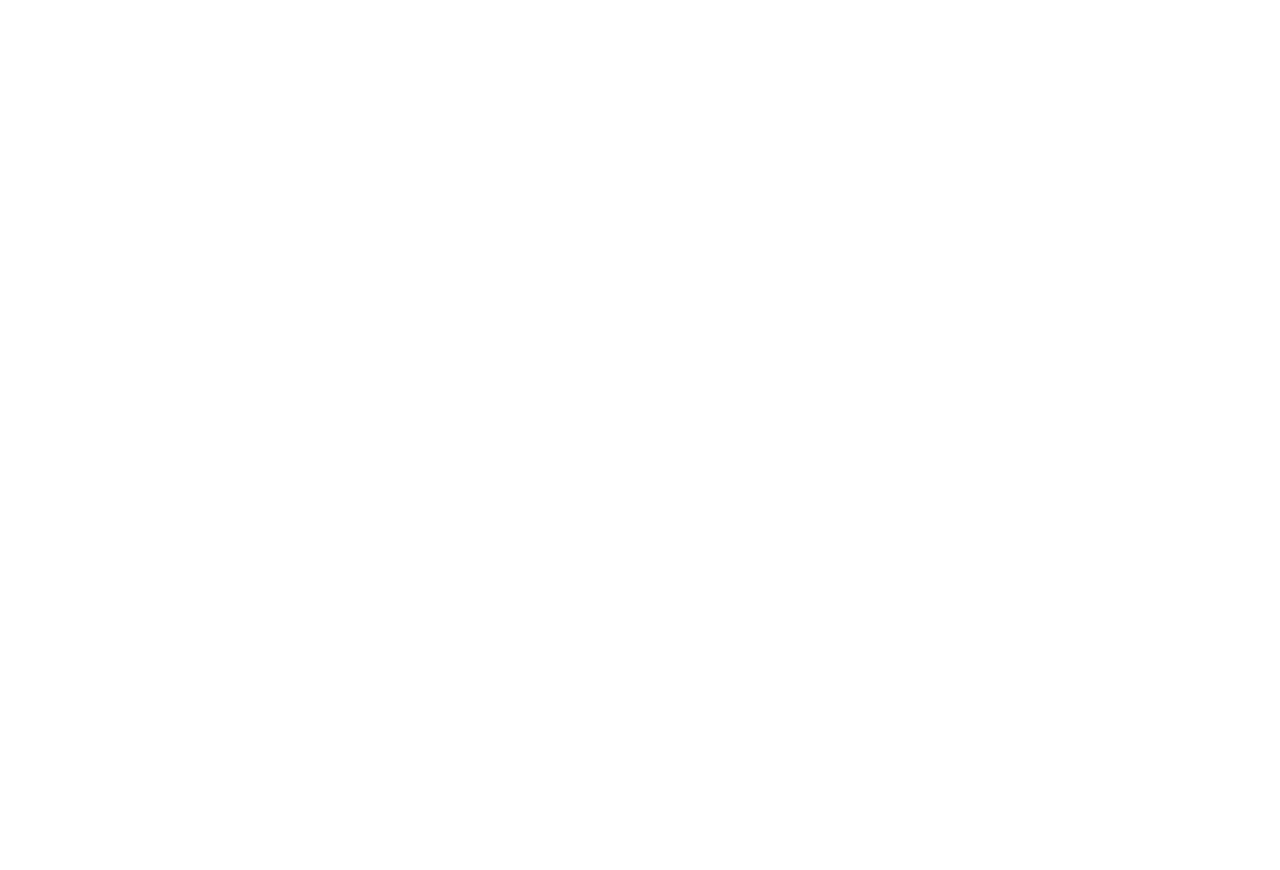
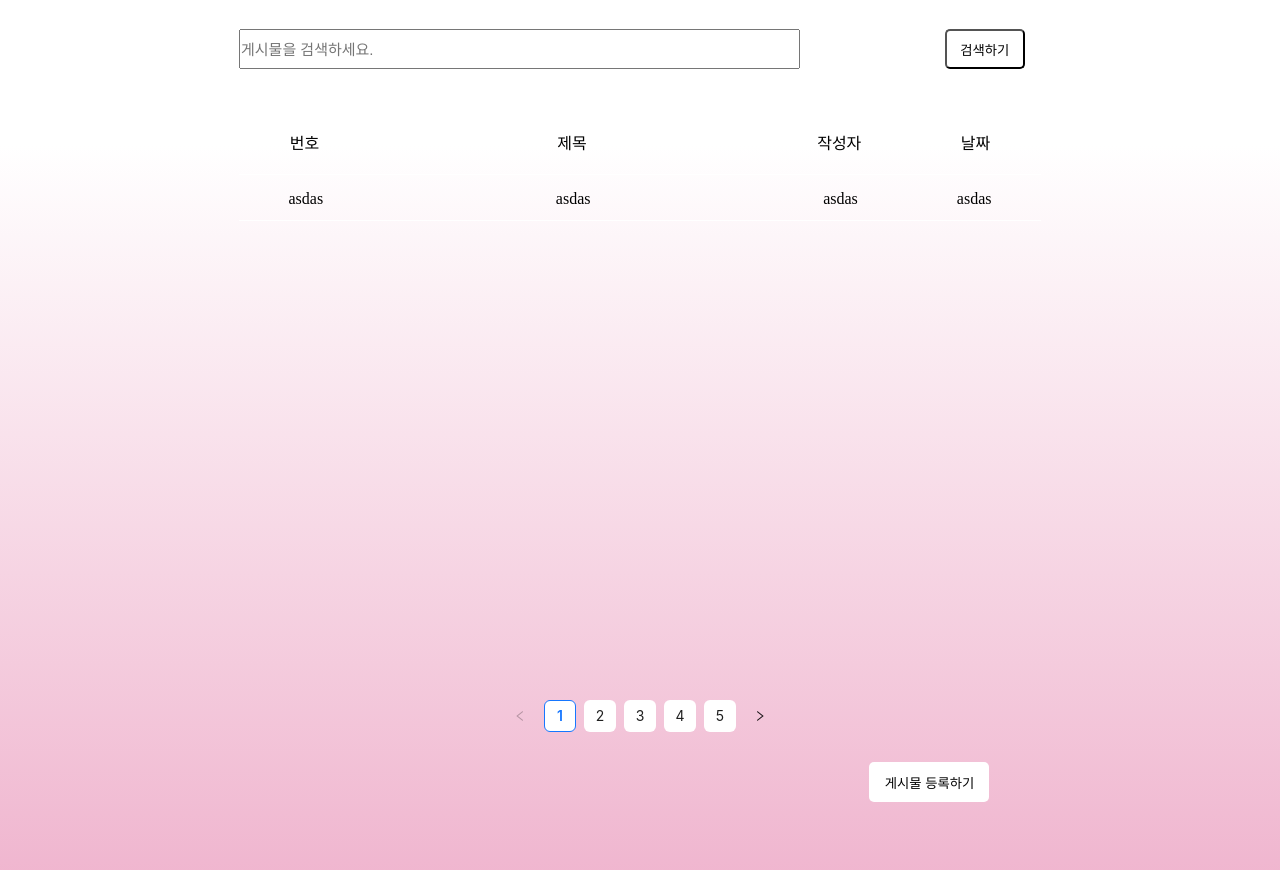
Before and after one commit to ehgmlrjs/subject_music, a Next.js app in the folder project/: page /board in a window 1280 px wide. Shown: the part 200-1070 px from the top of the page. Before the commit the page ends 800 px from the top, so only its background shows below. Built offline with nearby package versions, Linux system fonts and the light colour scheme.

Commit message:
Feat: board new/edit
게시물 등록/수정 페이지 완성

```diff
--- a/project/package.json
+++ b/project/package.json
@@ -19,6 +19,7 @@
     "next": "13.5.4",
     "next-auth": "^4.23.2",
     "react": "18.2.0",
+    "react-daum-postcode": "^3.1.3",
     "react-dom": "18.2.0",
     "typescript": "5.2.2"
   },
--- /dev/null
+++ b/project/pages/board/[boardId]/index.tsx
@@ -0,0 +1,5 @@
+export default function BoardId():JSX.Element{
+    return (
+        <div style={{background: 'blue', width : '1000px', height : '1000px'}}>asdasdsad</div>
+    )
+}
--- a/project/src/components/board/board.container.tsx
+++ b/project/src/components/board/board.container.tsx
@@ -1,7 +1,17 @@
+import { useRouter } from "next/router"
 import BoardPageUI from "./board.presenter";
 
 export default function BoardPage() {
+    const router = useRouter();
+
+    const onClickBoardWrite = ()=> {
+        router.push('/board/new')
+    }
+
+
     return(
-        <BoardPageUI />
+        <BoardPageUI
+            onClickBoardWrite = {onClickBoardWrite}
+         />
     )
 }
--- a/project/src/components/board/board.module.css
+++ b/project/src/components/board/board.module.css
@@ -0,0 +1,95 @@
+.body{
+    display: flex;
+    justify-content: center;
+    background-image: linear-gradient(to bottom,#ffffff 30%,#eeaeca);
+}
+
+.wrapper {
+    display: flex;
+    flex-direction: column;
+    width: 65%;
+    margin-top: 150px;
+    margin-bottom: 100px;
+    padding: 50px 0;
+    gap: 30px;
+}
+
+.boardTopContainer {
+    display: flex;
+    align-items: center;
+    height: 100px;
+    padding: 10px 15px;
+    border-bottom: 2px solid white;
+}
+
+.boardSearchInput {
+    height: 40px;
+    width: 70%;
+    margin-right: 18%;
+    font-size: 15px;
+}
+
+.boardSearchButton {
+    width: 80px;
+    height: 40px;
+    border-radius: 5px;
+    background-color: white;
+    cursor: pointer;
+}
+
+.boardContentContainer{
+    display: flex;
+    flex-direction: column;
+    height: 540px;
+    padding: 0 15px;
+}
+
+.boardContentInfo {
+    display: grid;
+    grid-template-columns: 1fr 3fr 1fr 1fr;
+    gap: 5px;
+    align-items: center;
+    border-bottom: 1px solid white;
+}
+
+.boardContentInfoText {
+    display: flex;
+    justify-content: center;
+    align-items: center;
+    padding: 0 0 20px 0;
+}
+
+.boardContentBox{
+    display: grid;
+    grid-template-columns: 1fr 3fr 1fr 1fr;
+    margin-top: 15px;
+    border-bottom: 1px solid white;
+}
+
+.boardContentText {
+    display: flex;
+    justify-content: center;
+    align-items: center;
+    padding: 0 0 12px 0;
+}
+
+.boardPageNationContainer{
+    display: flex;
+    justify-content: center;
+    align-items: center;
+}
+
+.boardSubmitContainer{
+    display: flex;
+    flex-direction: row-reverse;
+}
+
+.boardSubmitButton {
+    background-color: white;
+    border: white;
+    border-radius: 5px;
+    height: 40px;
+    width: 120px;
+    margin-right: 8%;
+    cursor: pointer;
+}
--- a/project/src/components/board/board.presenter.tsx
+++ b/project/src/components/board/board.presenter.tsx
@@ -1,5 +1,39 @@
-export default function BoardPageUI() {
+import styles from './board.module.css'
+import { Pagination } from 'antd';
+import { IBoardPageUIProps } from './board.types';
+
+export default function BoardPageUI(props:IBoardPageUIProps):JSX.Element {
     return(
-        <>Board 페이;지</>
+        <div className={styles.body}>
+            <div className={styles.wrapper}>
+                <div className={styles.boardTopContainer}>
+                    <input className={styles.boardSearchInput} placeholder='게시물을 검색하세요.' type='text' />
+                    <button className={styles.boardSearchButton}>검색하기</button>
+                </div>
+                <div className={styles.boardContentContainer}>
+                    <div className={styles.boardContentInfo}>
+                        <div className={styles.boardContentInfoText}>번호</div>
+                        <div className={styles.boardContentInfoText}>제목</div>
+                        <div className={styles.boardContentInfoText}>작성자</div>
+                        <div className={styles.boardContentInfoText}>날짜</div>
+                    </div>
+                    <div className = {styles.boardContentBox}>
+                        <div className={styles.boardContentText}>asdas</div>
+                        <div className={styles.boardContentText}>asdas</div>
+                        <div className={styles.boardContentText}>asdas</div>
+                        <div className={styles.boardContentText}>asdas</div>
+                    </div>
+                </div>
+                <div className={styles.boardPageNationContainer}>
+                        <Pagination
+                            defaultCurrent={1}
+                            total={50}
+                        />
+                </div>
+                <div className={styles.boardSubmitContainer}>
+                    <button onClick={props.onClickBoardWrite} className={styles.boardSubmitButton}>게시물 등록하기</button>
+                </div>
+            </div>
+        </div>
     )
 }
--- a/project/src/components/board/board.types.ts
+++ b/project/src/components/board/board.types.ts
@@ -0,0 +1,3 @@
+export interface IBoardPageUIProps {
+    onClickBoardWrite : () => void
+}
--- /dev/null
+++ b/project/src/components/board/new/boardNew.module.css
@@ -0,0 +1,82 @@
+.body {
+    display: flex;
+    justify-content: center;
+}
+
+.wrapper {
+    width: 65%;
+    height: 1200px;
+    display: flex;
+    gap: 30px;
+    flex-direction: column;
+    box-shadow: 0px 4px 20px 0px rgba(0, 0, 0, 0.2);
+    margin-top: 150px;
+    padding: 0 5% ;
+}
+
+.boardTitleContainer{
+    display: flex;
+    height: 10%;
+    justify-content: center;
+    align-items: center;
+    font-family: Noto Sans CJK KR;
+    font-size: 36px;
+    font-weight: 700;
+    line-height: 53px;
+    letter-spacing: 0em;
+    text-align: center;
+    margin-top: 50px;
+}
+
+.boardContentContainer{
+    display: flex;
+    flex-direction: column;
+    gap: 15px;
+}
+
+.boardContentTitle {
+    font-family: Noto Sans CJK KR;
+    font-size: 16px;
+    font-weight: 500;
+    line-height: 24px;
+    letter-spacing: 0em;
+    text-align: left;
+}
+
+.boardTitleInput {
+    height: 52px;
+    border: 1px solid rgba(189, 189, 189, 1);
+}
+
+.boardContentInput {
+    display: flex;
+    height: 480px;
+    padding: 0;
+    border: 1px solid rgba(189, 189, 189, 1);
+}
+
+.boardAddressContainer{
+    display: flex;
+    gap: 15px;
+    align-items: center;
+}
+
+.adressButton {
+    width: 100px;
+    height: 50px;
+    cursor: pointer;
+}
+
+.boardSubmitContainer {
+    width: 100%;
+    display: flex;
+    justify-content: center;
+    align-items: center;
+    margin-top: 80px;
+}
+
+.boardSubmitButton{
+    width: 80px;
+    height: 50px;
+    cursor: pointer;
+}
```
Also changed, not shown: project/pages/board/[boardId]/edit/index.tsx (added, +7 -0 lines), project/pages/board/new/index.tsx (added, +7 -0 lines), project/src/components/board/new/boardNew.presenter.tsx (added, +59 -0 lines), project/src/components/board/new/boardNew.types.ts (added, +12 -0 lines), project/src/components/board/new/boradNew.container.tsx (added, +40 -0 lines), 2 other files (tests, documents, lock files or other folders).
